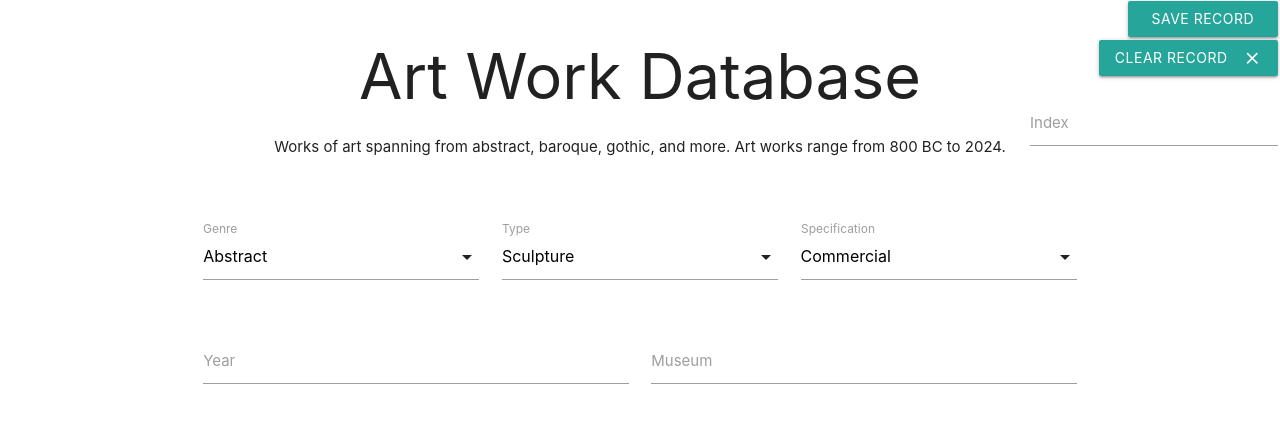
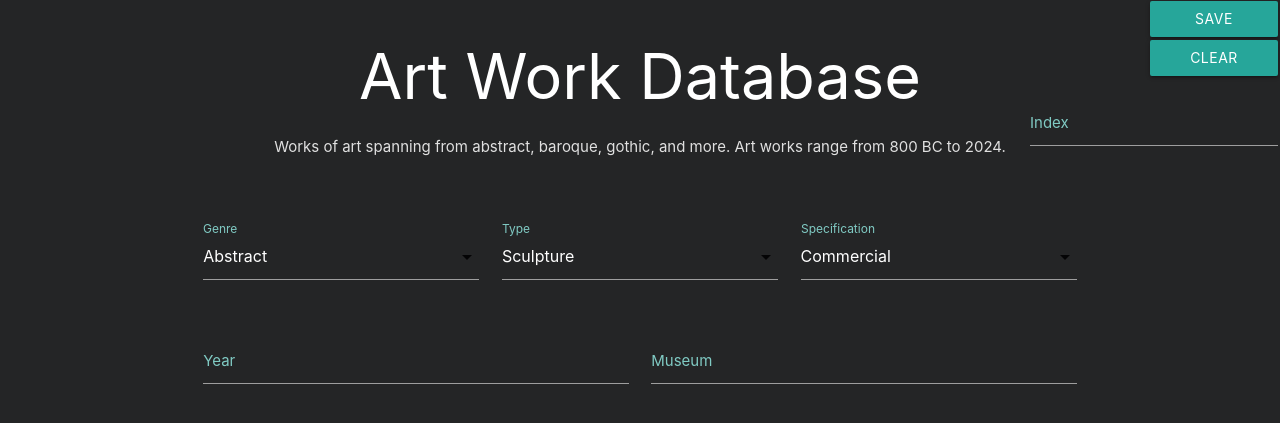
Before and after one commit to SeraW/SCS-shopping, a PHP site: page /artwork.php in a window 1280 px wide. Shown: the top 423 px of the page. Run offline with PHP 8.4, Linux system fonts and the light colour scheme.

Commit message:
update css

```diff
--- a/lab2/artwork.css
+++ b/lab2/artwork.css
@@ -1,5 +1,26 @@
 .padding{
   padding-top:5%
+}
+
+body{
+    background-color: #242526;
+}
+
+h1{
+    color:white
+}
+
+p {
+    color: #e0e0e0
+}
+
+.input-field label {
+    color: #80cbc4;
+  }
+
+
+.input-field [type=text] {
+    color: white;
 }
 
 .save-button {
@@ -8,7 +29,8 @@
     position:absolute;
     top:0;
     right:0;
-    width: 11.75%;
+    width: 10%;
+
 }
 
 .clear-button {
@@ -17,6 +39,7 @@
     position:absolute;
     top:0;
     right:0;
+    width: 10%;
 }
 
 .index {
```
